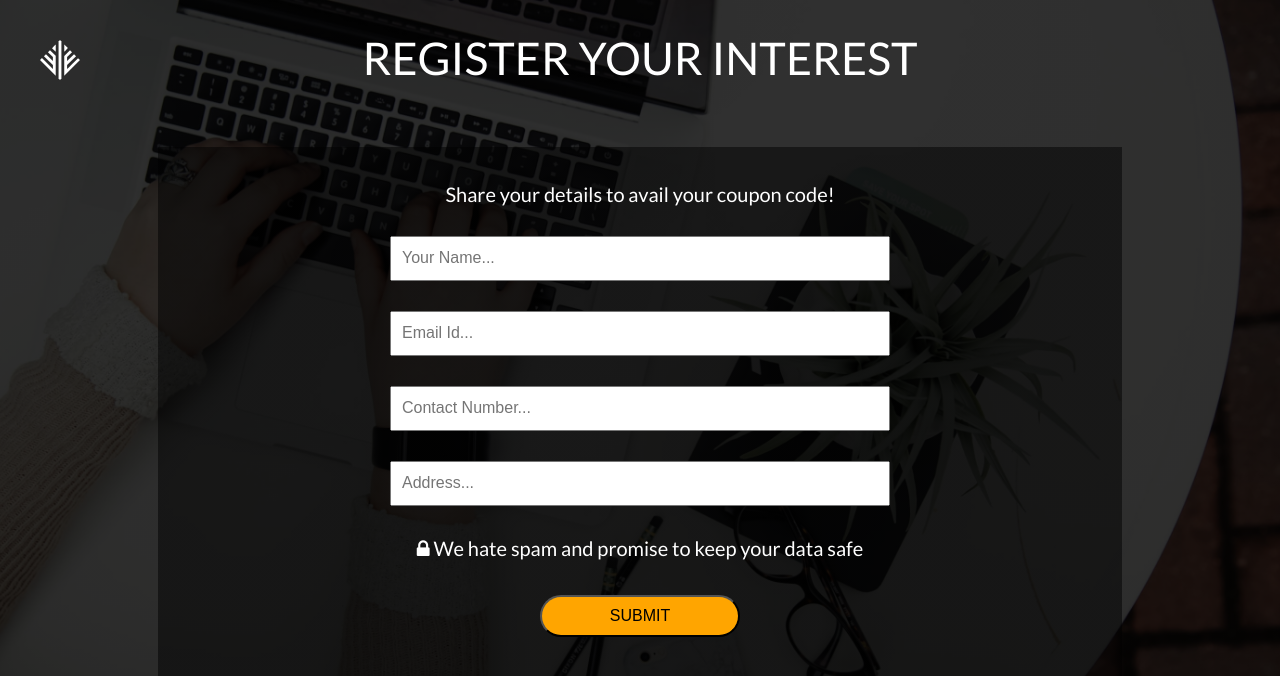
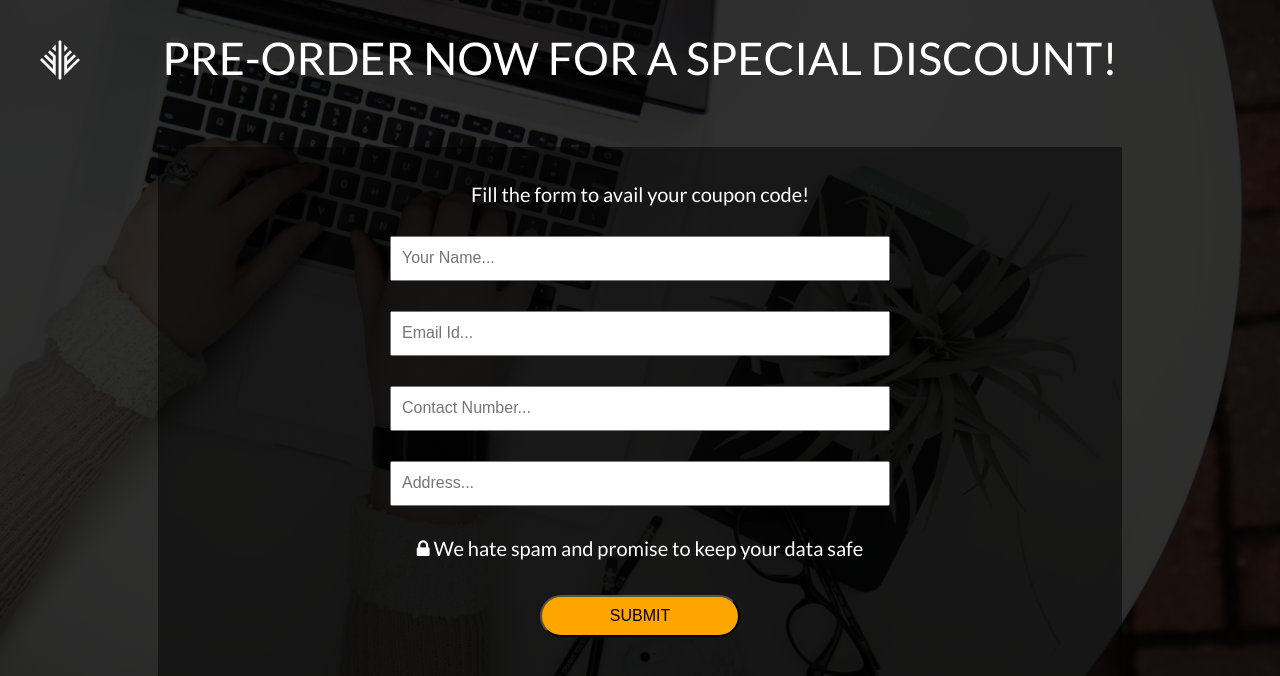
Before and after one commit to Ethereal-Machines/ces2018, a Flask app: template templates/index.html in a window 1280 px wide. Shown: the top 676 px of the page. Run offline with Flask 2, Linux system fonts and the light colour scheme; the template is opened without the code that fills it: values that come from a table or form of the project are taken from there, others are empty; some libraries are stand-ins or nearby versions.

Commit message:
Fix text and styles for primary heading and form heading

```diff
--- a/static/css/app.css
+++ b/static/css/app.css
@@ -55,7 +55,7 @@ body {
   padding: 2rem 0;
 }
 
-@media screen and (min-width: 768px) {
+@media screen and (min-width: 1200px) {
   .header__logo-container {
     position: absolute;
     top: 4rem;
--- a/templates/index.html
+++ b/templates/index.html
@@ -17,14 +17,14 @@
       <img src="{{ url_for('static', filename='images/company-logo.svg') }}" alt="Logo" width="40" height="40">
     </div>
     <h1 class="heading-primary">
-      <span class="heading-primary--main">Register Your Interest</span>
+      <span class="heading-primary--main">Pre-order now for a special discount!</span>
     </h1>
   </header>
 
   <section class="form-container wrapper">
     <form class="user-form">
       {{ form.csrf_token }}
-      <p>Share your details to avail your coupon code!</p>
+      <p>Fill the form to avail your coupon code!</p>
       <div class="user-details">
         <input type="text" name="name" placeholder="Your Name...">
         <div class="field-error-msg" id="name-error"></div>
```
